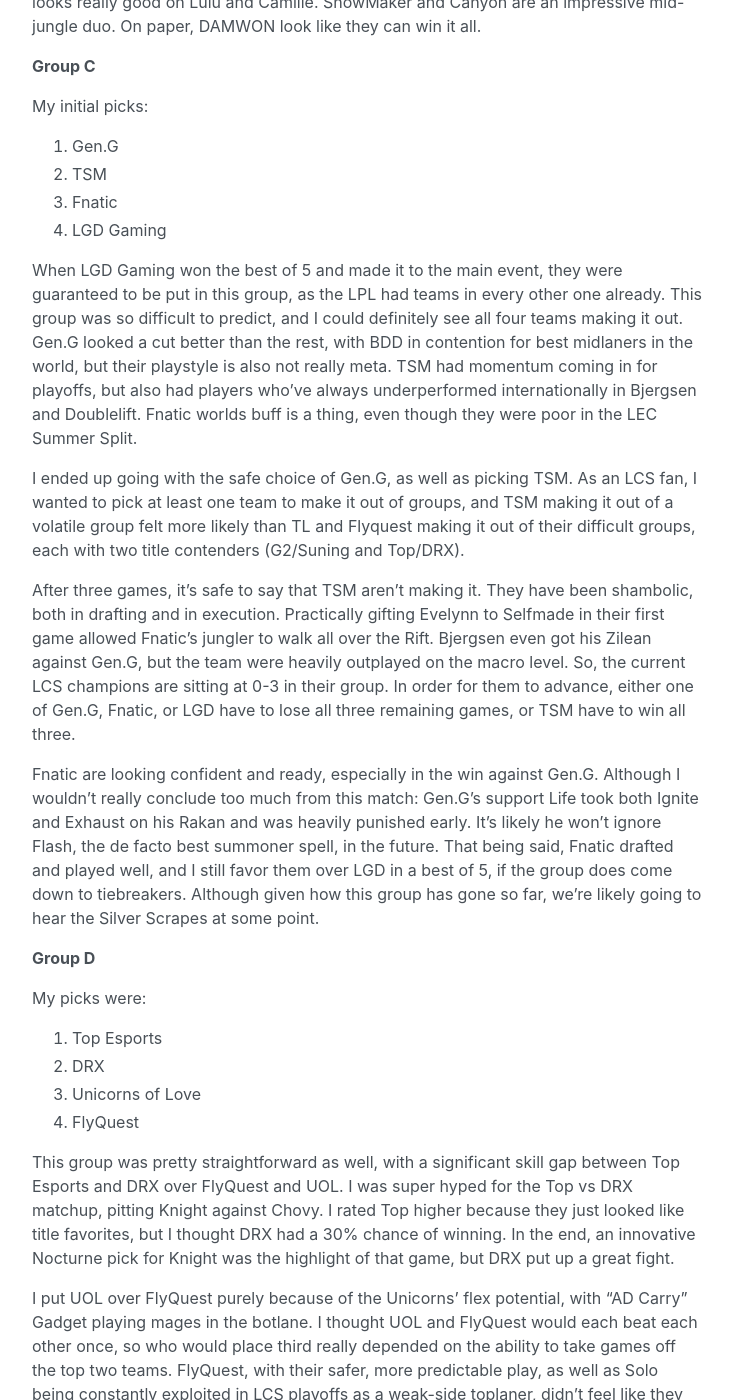
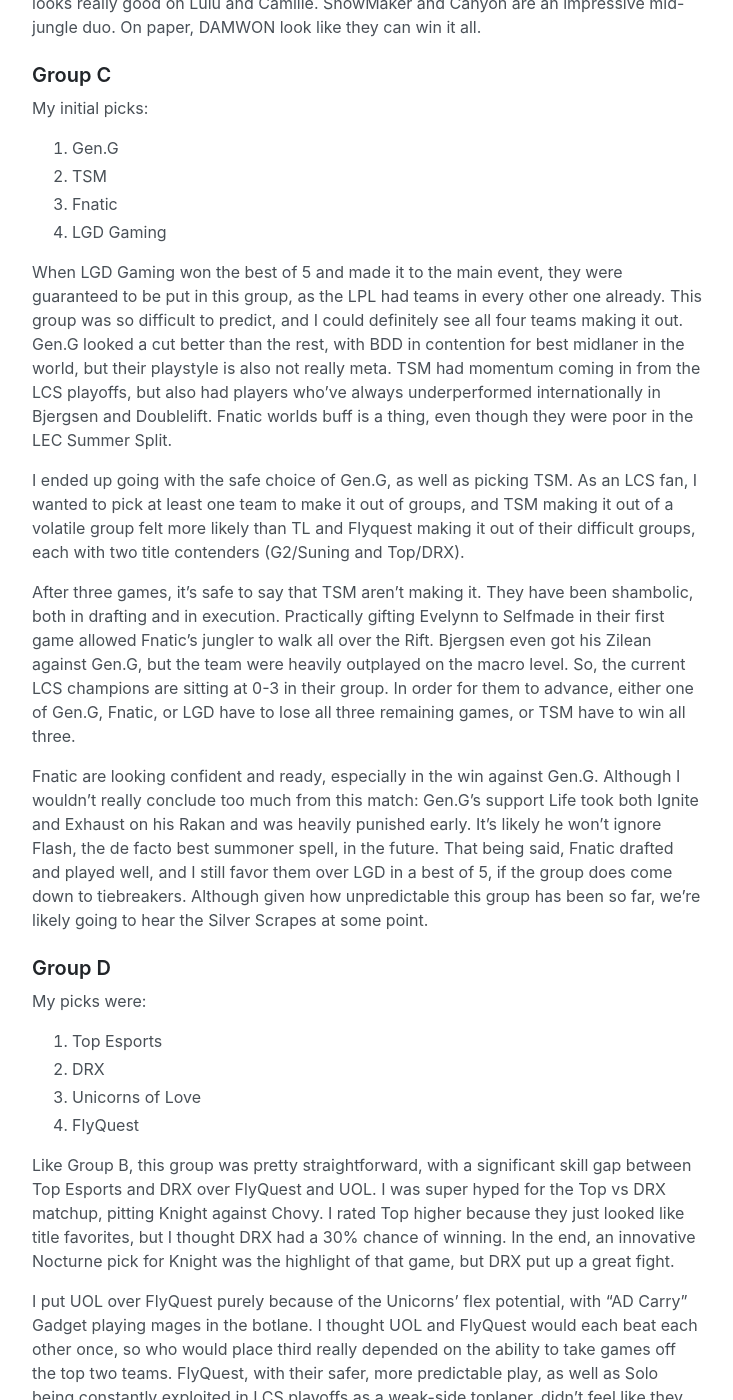
Before and after one commit to dinganthony/virtual-home-base, a Jekyll site: the page built from blog/_posts/2020-10-6-esports.md, in a window 1280 px wide and 1400 px high, scrolled down 1732 px. Shown: the whole window, without its empty margins (272-1005 px from the left). Built offline with Jekyll 4.4.1, drawn with Linux system fonts in a browser that asks for light colours; some of the changed text lies outside the part shown.

Commit message:
Fixed typos in esports blog post

```diff
--- a/blog/_posts/2020-10-6-esports.md
+++ b/blog/_posts/2020-10-6-esports.md
@@ -25,7 +25,7 @@ If Liquid can maintain this playstyle through groups, they do have a chance, but
 
 Suning have looked really good, especially playing through top laner Bin and jungler SofM. Bin has played carry toplaners like Renekton and Jax to great effect in this meta, and SofM has looked great on pretty much any meta jungler this weekend. I really would not be surprised if Suning pip G2 to first place.
 
-**Group B**
+### Group B
 
 My initial picks:
 1. DAMWON Gaming
@@ -39,7 +39,7 @@ A lot of my friends actually put PSG in third because they popped off in play-in
 
 I wouldn't be surprised if JD Gaming or Rogue take one game off of DAMWON, but the Koreans are still heavy favorites in my book to qualify. The meta really fits Nuguri, who looks really good on Lulu and Camille. ShowMaker and Canyon are an impressive mid-jungle duo. On paper, DAMWON look like they can win it all.
 
-**Group C**
+### Group C
 
 My initial picks:
 1. Gen.G
@@ -47,15 +47,15 @@ My initial picks:
 3. Fnatic
 4. LGD Gaming
 
-When LGD Gaming won the best of 5 and made it to the main event, they were guaranteed to be put in this group, as the LPL had teams in every other one already. This group was so difficult to predict, and I could definitely see all four teams making it out. Gen.G looked a cut better than the rest, with BDD in contention for best midlaners in the world, but their playstyle is also not really meta. TSM had momentum coming in for playoffs, but also had players who've always underperformed internationally in Bjergsen and Doublelift. Fnatic worlds buff is a thing, even though they were poor in the LEC Summer Split.
+When LGD Gaming won the best of 5 and made it to the main event, they were guaranteed to be put in this group, as the LPL had teams in every other one already. This group was so difficult to predict, and I could definitely see all four teams making it out. Gen.G looked a cut better than the rest, with BDD in contention for best midlaner in the world, but their playstyle is also not really meta. TSM had momentum coming in from the LCS playoffs, but also had players who've always underperformed internationally in Bjergsen and Doublelift. Fnatic worlds buff is a thing, even though they were poor in the LEC Summer Split.
 
 I ended up going with the safe choice of Gen.G, as well as picking TSM. As an LCS fan, I wanted to pick at least one team to make it out of groups, and TSM making it out of a volatile group felt more likely than TL and Flyquest making it out of their difficult groups, each with two title contenders (G2/Suning and Top/DRX).
 
 After three games, it's safe to say that TSM aren't making it. They have been shambolic, both in drafting and in execution. Practically gifting Evelynn to Selfmade in their first game allowed Fnatic's jungler to walk all over the Rift. Bjergsen even got his Zilean against Gen.G, but the team were heavily outplayed on the macro level. So, the current LCS champions are sitting at 0-3 in their group. In order for them to advance, either one of Gen.G, Fnatic, or LGD have to lose all three remaining games, or TSM have to win all three.
 
-Fnatic are looking confident and ready, especially in the win against Gen.G. Although I wouldn't really conclude too much from this match: Gen.G's support Life took both Ignite and Exhaust on his Rakan and was heavily punished early. It's likely he won't ignore Flash, the de facto best summoner spell, in the future. That being said, Fnatic drafted and played well, and I still favor them over LGD in a best of 5, if the group does come down to tiebreakers. Although given how this group has gone so far, we're likely going to hear the Silver Scrapes at some point.
+Fnatic are looking confident and ready, especially in the win against Gen.G. Although I wouldn't really conclude too much from this match: Gen.G's support Life took both Ignite and Exhaust on his Rakan and was heavily punished early. It's likely he won't ignore Flash, the de facto best summoner spell, in the future. That being said, Fnatic drafted and played well, and I still favor them over LGD in a best of 5, if the group does come down to tiebreakers. Although given how unpredictable this group has been so far, we're likely going to hear the Silver Scrapes at some point.
 
-**Group D**
+### Group D
 
 My picks were:
 1. Top Esports
@@ -63,7 +63,7 @@ My picks were:
 3. Unicorns of Love
 4. FlyQuest
 
-This group was pretty straightforward as well, with a significant skill gap between Top Esports and DRX over FlyQuest and UOL. I was super hyped for the Top vs DRX matchup, pitting Knight against Chovy. I rated Top higher because they just looked like title favorites, but I thought DRX had a 30% chance of winning. In the end, an innovative Nocturne pick for Knight was the highlight of that game, but DRX put up a great fight.
+Like Group B, this group was pretty straightforward, with a significant skill gap between Top Esports and DRX over FlyQuest and UOL. I was super hyped for the Top vs DRX matchup, pitting Knight against Chovy. I rated Top higher because they just looked like title favorites, but I thought DRX had a 30% chance of winning. In the end, an innovative Nocturne pick for Knight was the highlight of that game, but DRX put up a great fight.
 
 I put UOL over FlyQuest purely because of the Unicorns' flex potential, with "AD Carry" Gadget playing mages in the botlane. I thought UOL and FlyQuest would each beat each other once, so who would place third really depended on the ability to take games off the top two teams. FlyQuest, with their safer, more predictable play, as well as Solo being constantly exploited in LCS playoffs as a weak-side toplaner, didn't feel like they could win against Top or DRX.
 
```
Also changed, not shown: other parts of blog/_posts/2020-10-6-esports.md (+1 -1 lines).
